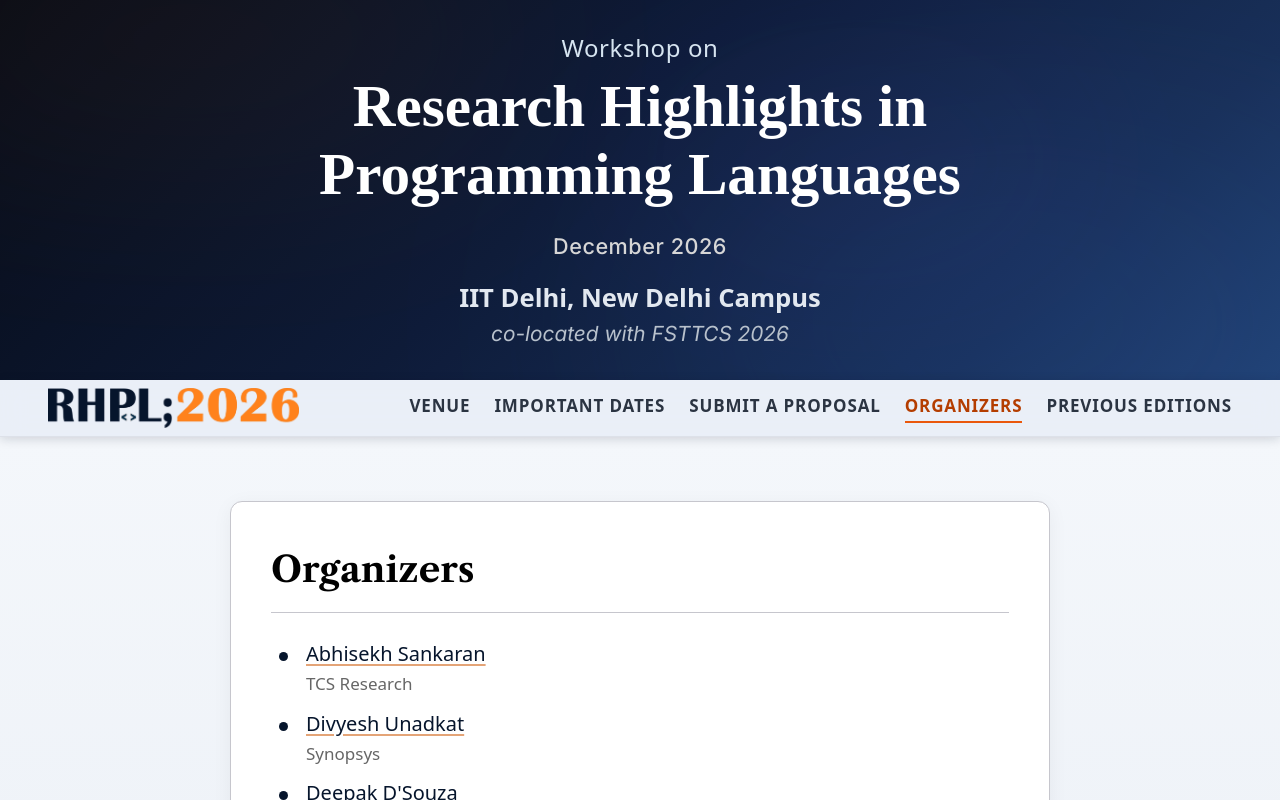
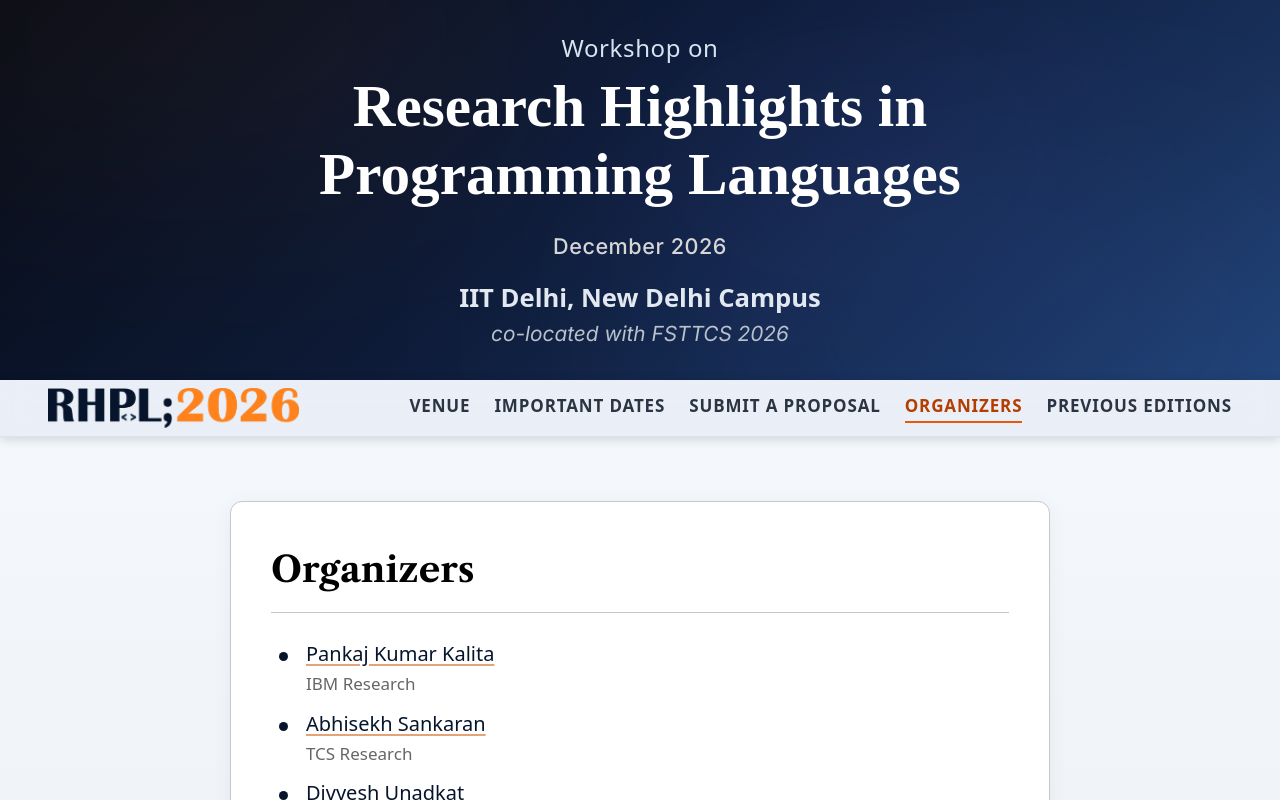
Before and after one commit to RajivDalal/RHPL, a React (Vite) app in the folder rhpl-web/: page /organizers in a window 1280 px wide. Shown: the top 800 px of the page. Built offline with nearby package versions, Linux system fonts and the light colour scheme; a web font is replaced by a local one.

Commit message:
Added Pankaj

```diff
--- a/rhpl-web/src/pages/organizers.jsx
+++ b/rhpl-web/src/pages/organizers.jsx
@@ -42,6 +42,7 @@
 
 // export default Organizers;
 const organizers = [
+  { name: "Pankaj Kumar Kalita", affiliation: "IBM Research", href: "https://pkalita595.github.io/" },
   { name: "Abhisekh Sankaran", affiliation: "TCS Research", href: "https://abhisekhs.github.io/" },
   { name: "Divyesh Unadkat", affiliation: "Synopsys", href: "https://divyeshunadkat.github.io/" },
   { name: "Deepak D'Souza", affiliation: "IISc Bangalore", href: "https://www.csa.iisc.ac.in/~deepakd/" },
```
